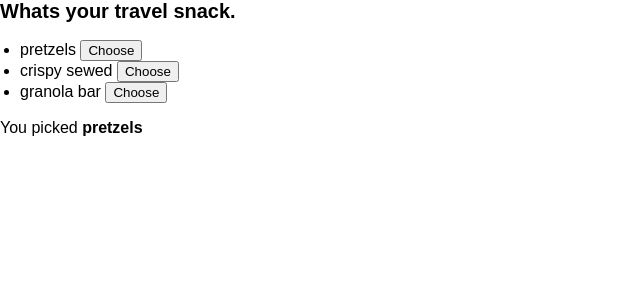
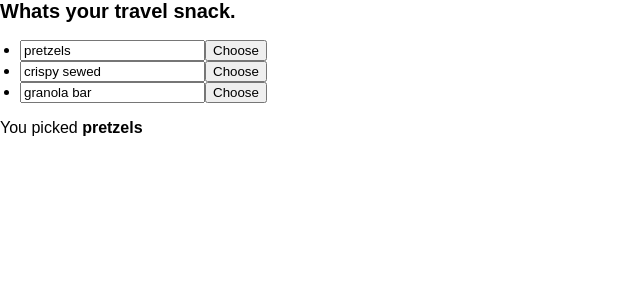
Before and after one commit to Sheddiey/Frontend-mentor-Projects, a React (Create React App) app in the folder my-app/: page / in a window 1280 px wide. Shown: the top 300 px of the page, without its empty margins (0-640 px from the left). Built offline with nearby package versions, Linux system fonts and the light colour scheme.

Commit message:
removed duplication in state

```diff
--- a/my-app/src/Managing state/Changing-State/Menu.jsx
+++ b/my-app/src/Managing state/Changing-State/Menu.jsx
@@ -8,18 +8,36 @@ const initialItems = [
 
 export default function Menu() {
     const [items, setItems] = useState(initialItems);
-    const [selectedItem, setSelectedItem] = useState(items[0]);
+    const [selectedId, setSelectedId] = useState(0);
+
+    const selectedItem = items.find(item => item.id === selectedId);
+
+    function handleItemChange(id, e) {
+        setItems(items.map(item => {
+            if (item.id === id) {
+                return {
+                    ...item,
+                    title: e.target.value,
+                };
+            } else {
+                return item;
+            }
+        }));
+    }
 
     return (
         <>
             <h2>Whats your travel snack.</h2>
             <ul>
-                {items.map(item => (
+                {items.map((item, index) => (
                     <li key={item.id}>
-                        {item.title}
-                        {' '}
+                        <input
+                            value={item.title}
+                            onChange={(e) => {handleItemChange(item.id, e)}}
+
+                        />
                         <button onClick={() => {
-                            setSelectedItem(item);
+                            setSelectedId(item);
                         }}>Choose</button>
                     </li>
                 ))}
```
